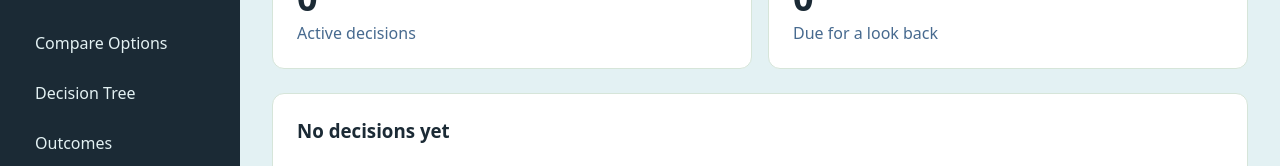
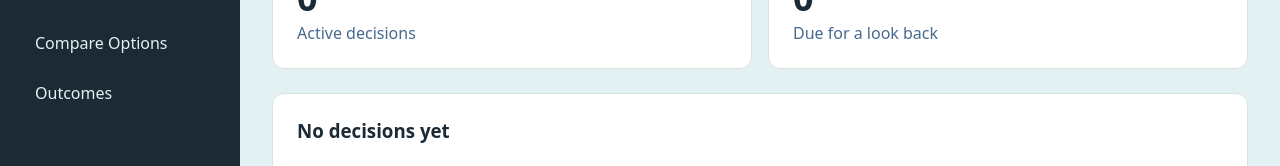
Before and after one commit to sonalstack330/ClaritySpace, a React app in the folder frontend/: page / in a window 1280 px wide. Shown: the part 167-333 px from the top of the page. Built offline with nearby package versions, Linux system fonts and the light colour scheme; the HTML template or start-up script is replaced by a standard one.

Commit message:
Remove the Decision Tree item from the sidebar

```diff
--- a/frontend/src/components/Sidebar.jsx
+++ b/frontend/src/components/Sidebar.jsx
@@ -2,7 +2,6 @@ const menuItems = [
   { id: 'dashboard', label: 'Dashboard' },
   { id: 'new-decision', label: 'New Decision' },
   { id: 'compare', label: 'Compare Options' },
-  { id: 'tree', label: 'Decision Tree' },
   { id: 'outcomes', label: 'Outcomes' },
 ]
 
```
